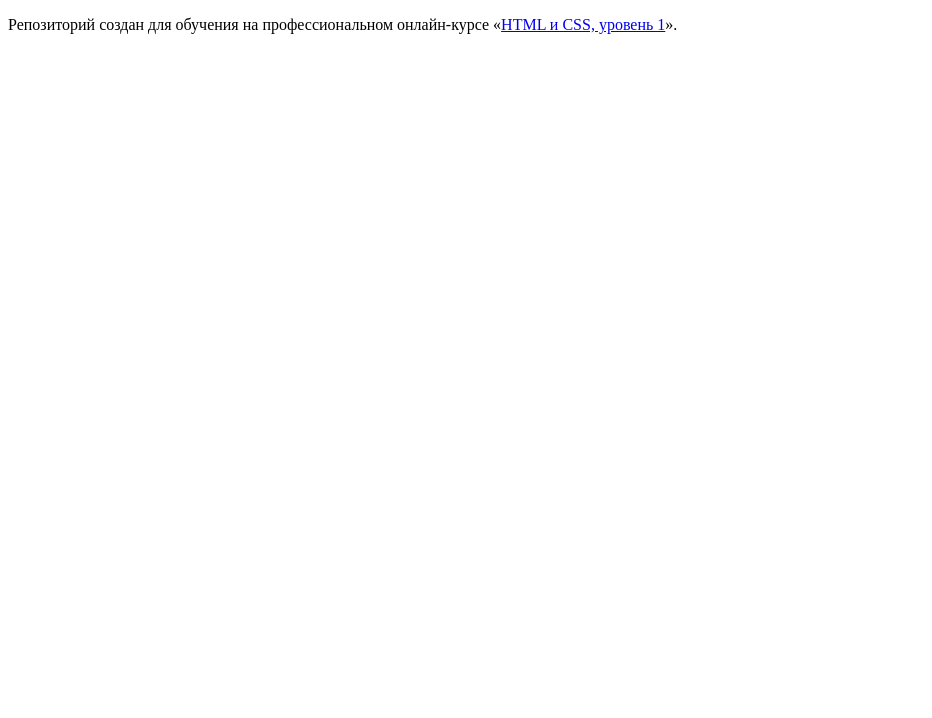
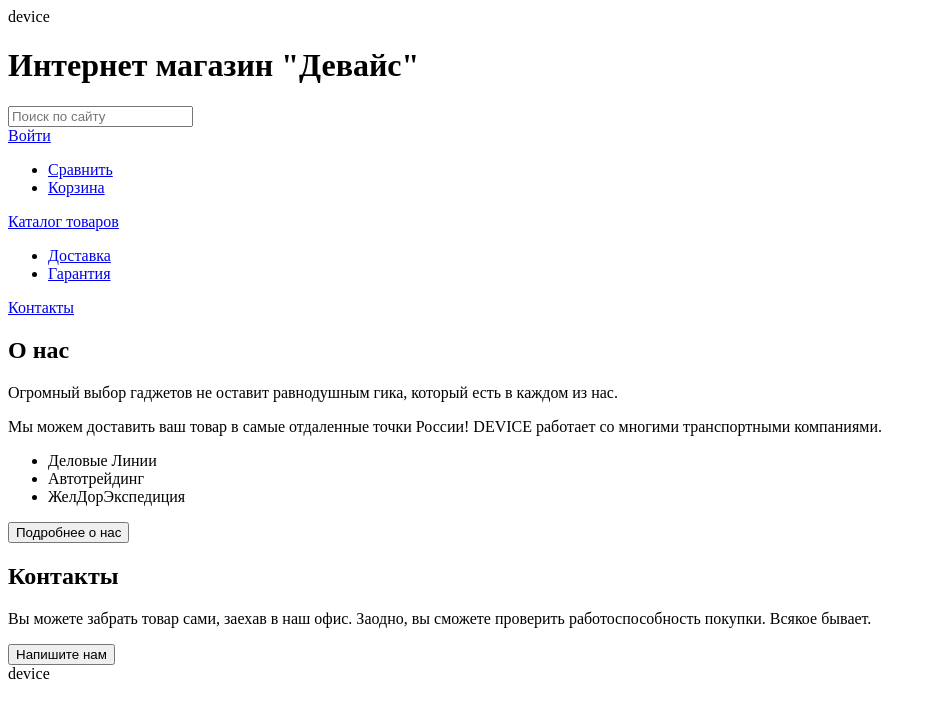
Before and after one commit to msibirev/632625-device-25, a plain HTML site: page index.html in a window 1280 px wide. Shown: the whole page, without its empty margins (0-932 px from the left). Drawn offline with Linux system fonts and the light colour scheme.

Commit message:
Вёрстка #1
Первые наброски

```diff
--- a/index.html
+++ b/index.html
@@ -6,7 +6,116 @@
   </head>
   <body>
 
-    <p>Репозиторий создан для обучения на профессиональном онлайн‑курсе «<a href="https://htmlacademy.ru/intensive/htmlcss">HTML и CSS, уровень 1</a>».</p>
+    <!-- Шапка страницы -->
+    <header>
+      <!--Логотип-->
+      <span class="site-logo"><a>device</a></span>
+
+      <!--Скрытый заголовок-->
+      <h1 class="visually-hidden">Интернет магазин "Девайс"</h1>
+
+      <!--Форма поиска-->
+      <form class="site-search">
+        <input class="search-field" type="search" placeholder="Поиск по сайту">
+      </form>
+
+      <!--Навигация основной страницы-->
+      <nav class="site-navigation">
+        <!-- FIXME: переосмыслить верстку навигации с позиции группировки элементов-->
+
+        <span class="nav-login">
+          <a href="#">Войти</a>
+        </span>
+
+        <ul class="shop-information">
+          <li>
+            <a href="#">Сравнить</a>
+          </li>
+
+          <li>
+            <a href="#">Корзина</a>
+          </li>
+        </ul>
+
+        <span class="nav-catalog">
+          <a href="#">Каталог товаров</a>
+        </span>
+
+        <ul class="order-information">
+          <li>
+            <a href="#">Доставка</a>
+          </li>
+
+          <li>
+            <a href="#">Гарантия</a>
+          </li>
+        </ul>
+
+        <span class="nav-contacts">
+          <a href="#">Контакты</a>
+        </span>
+
+      </nav>
+
+    </header>
+
+    <!-- Основная часть страницы -->
+    <main>
+
+      <!--Секция: О нас-->
+      <section class="about-us">
+
+        <h2>О нас</h2>
+
+        <p>
+          Огромный выбор гаджетов не оставит равнодушным гика,
+          который есть в каждом из нас.
+        </p>
+
+        <p>
+          Мы можем доставить ваш товар в самые отдаленные точки
+          России! DEVICE работает со многими транспортными компаниями.
+        </p>
+
+        <ul class="couriers">
+          <li>Деловые Линии</li>
+          <li>Автотрейдинг</li>
+          <li>ЖелДорЭкспедиция</li>
+        </ul>
+
+        <button class="about-us-button" type="button">Подробнее о нас</button>
+
+      </section>
+
+      <!--Секция: Контакты-->
+      <section class="contacts">
+
+        <h2>Контакты</h2>
+
+        <p>
+          Вы можете забрать товар сами, заехав в наш офис. Заодно, вы сможете
+          проверить работоспособность покупки. Всякое бывает.
+        </p>
+
+        <!-- TODO: здесь должна быть интерактивная карта -->
+
+        <button class="contacts-button" type="button">Напишите нам</button>
+
+      </section>
+
+    </main>
+
+    <!-- Подвал страницы -->
+    <footer>
+
+      <!--Логотип-->
+      <span class="footer-logo">device</span>
+
+      <!--Подвальная навигация-->
+      <nav class="footer-navigation"></nav>
+      <!--FIXME: Переосмыслить подвальную навигацию, а именно группировку элементов-->
+
+    </footer>
 
   </body>
 </html>
```
Also changed, not shown: catalog.html (added, +10 -0 lines).
